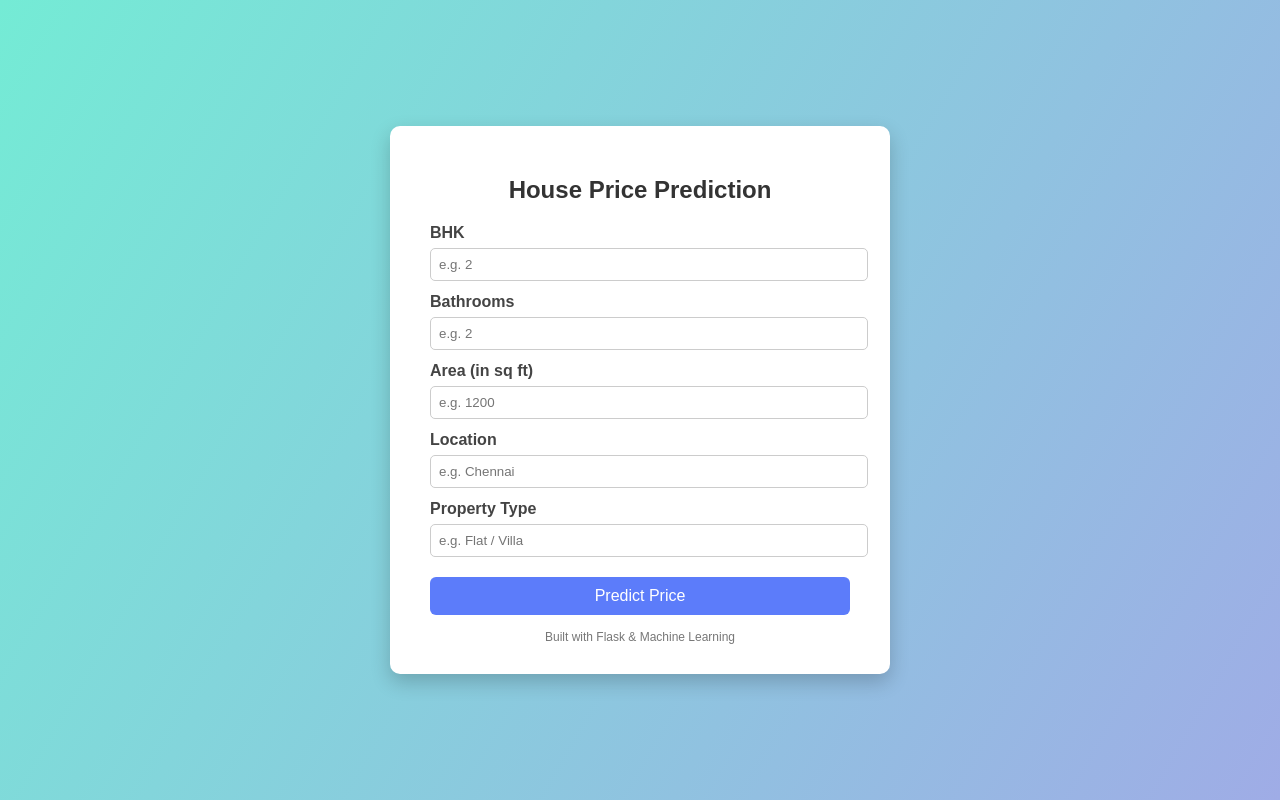
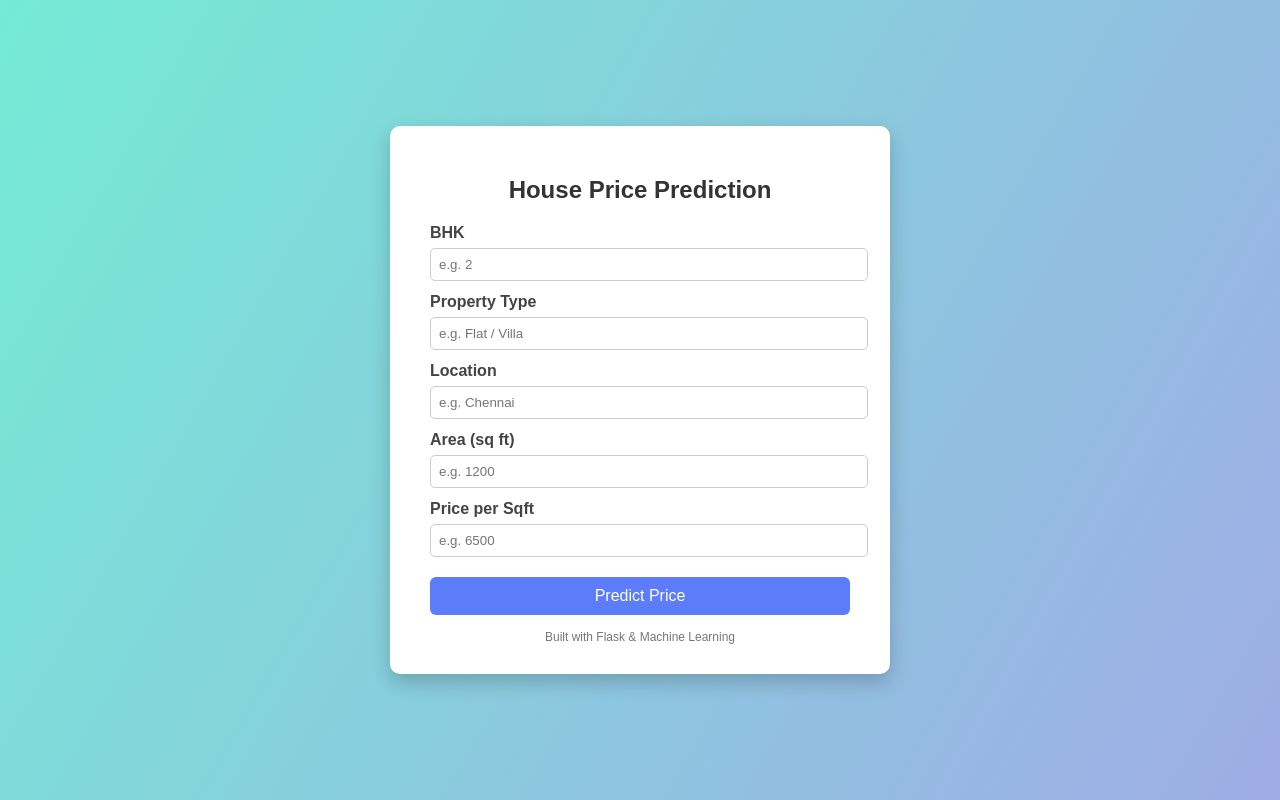
Before and after one commit to rahman-ds/House_Price_Prediction, a Flask app: page / in a window 1280 px wide. Run offline with Flask 3, Linux system fonts and the light colour scheme; parts of the project's set-up code (start-up, migrations or seed data) failed here and were passed over.

Commit message:
Fixed feature mismatch and corrected prediction inputs

```diff
--- a/app.py
+++ b/app.py
@@ -6,7 +6,7 @@ import os
 app = Flask(__name__)
 
 # Load model and encoders
-model = pickle.load(open("house_price_model.pkl", "rb"))
+model = pickle.load(open("model.pkl", "rb"))
 scaler = pickle.load(open("scaler.pkl", "rb"))
 location_encoder = pickle.load(open("location_encoder.pkl", "rb"))
 property_encoder = pickle.load(open("property_encoder.pkl", "rb"))
@@ -14,31 +14,41 @@ property_encoder = pickle.load(open("property_encoder.pkl", "rb"))
 @app.route("/", methods=["GET", "POST"])
 def home():
     prediction = None
+    error = None
 
     if request.method == "POST":
         try:
+            # Collect inputs (MATCH TRAINING COLUMNS)
             bhk = float(request.form["bhk"])
-            bathroom = float(request.form["bathroom"])
-            area = float(request.form["area"])
+            property_type = request.form["propertytype"]
             location = request.form["location"]
-            property_type = request.form["propertytype"]
+            sqft = float(request.form["sqft"])
+            pricepersqft = float(request.form["pricepersqft"])
 
             # Encode categorical values
+            property_encoded = property_encoder.transform([property_type])[0]
             location_encoded = location_encoder.transform([location])[0]
-            property_encoded = property_encoder.transform([property_type])[0]
 
-            # CREATE INPUT EXACTLY AS MODEL WAS TRAINED
-            features = np.array([[bhk, bathroom, area, location_encoded, property_encoded]])
+            # ✅ EXACT FEATURE ORDER AS TRAINING
+            features = np.array([[
+                bhk,
+                property_encoded,
+                location_encoded,
+                sqft,
+                pricepersqft
+            ]])
 
+            # Scale
             features_scaled = scaler.transform(features)
 
+            # Predict TOTAL PRICE
             result = model.predict(features_scaled)[0]
             prediction = round(result, 2)
 
         except Exception as e:
-            prediction = f"Error: {str(e)}"
+            error = str(e)
 
-    return render_template("index.html", prediction=prediction)
+    return render_template("index.html", prediction=prediction, error=error)
 
 if __name__ == "__main__":
     port = int(os.environ.get("PORT", 10000))
--- a/templates/index.html
+++ b/templates/index.html
@@ -105,23 +105,24 @@
 
     <form method="POST">
 
-        <label>BHK</label>
-        <input type="number" name="bhk" placeholder="e.g. 2" required>
+      <label>BHK</label>
+      <input type="number" name="bhk" placeholder="e.g. 2" required>
 
-        <label>Bathrooms</label>
-        <input type="number" name="bathroom" placeholder="e.g. 2" required>
+      <label>Property Type</label>
+      <input type="text" name="propertytype" placeholder="e.g. Flat / Villa" required>
 
-        <label>Area (in sq ft)</label>
-        <input type="number" name="area" placeholder="e.g. 1200" required>
+      <label>Location</label>
+      <input type="text" name="location" placeholder="e.g. Chennai" required>
 
-        <label>Location</label>
-        <input type="text" name="location" placeholder="e.g. Chennai" required>
+      <label>Area (sq ft)</label>
+      <input type="number" name="sqft" placeholder="e.g. 1200" required>
 
-        <label>Property Type</label>
-        <input type="text" name="propertytype" placeholder="e.g. Flat / Villa" required>
+      <label>Price per Sqft</label>
+      <input type="number" name="pricepersqft" placeholder="e.g. 6500" required>
 
-        <button type="submit">Predict Price</button>
+      <button type="submit">Predict Price</button>
     </form>
+
 
     {% if prediction %}
         <div class="result">
```
